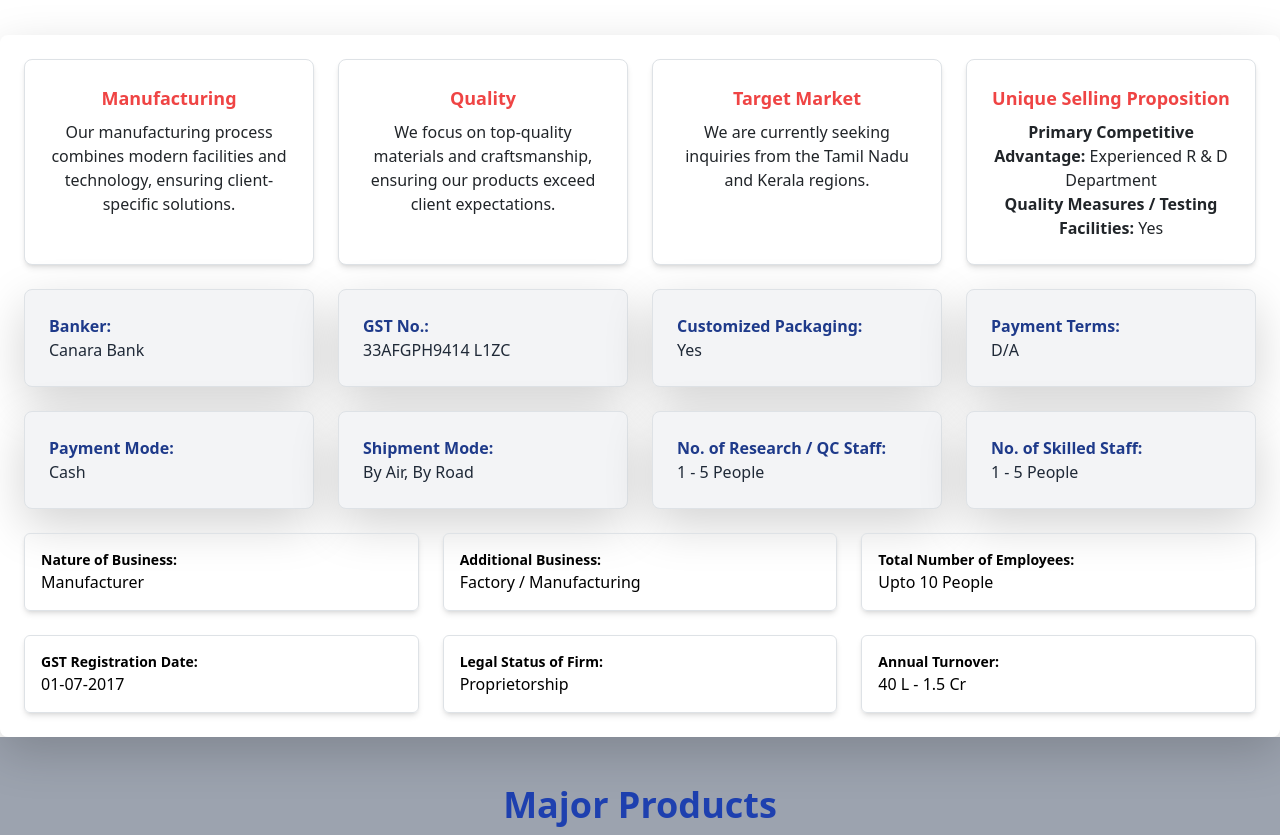
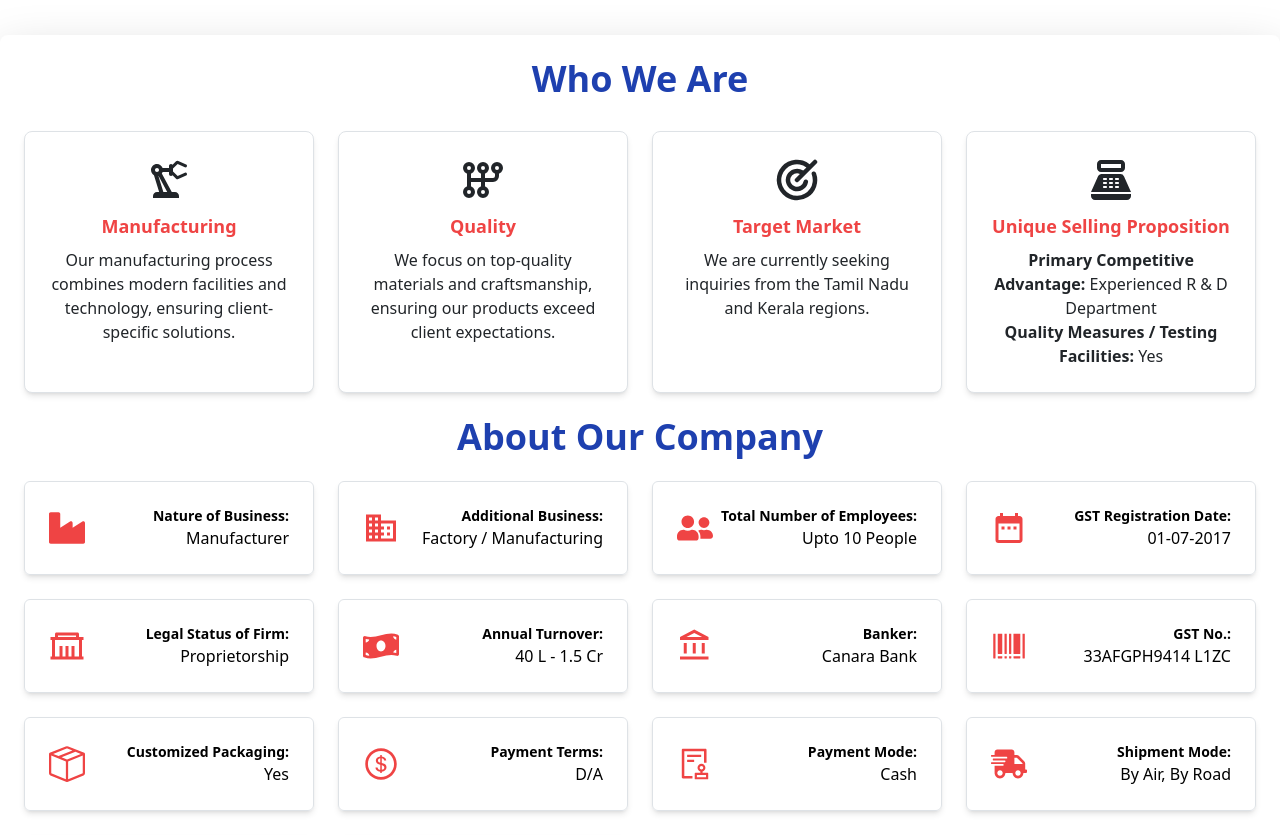
Before and after one commit to Dilipkumar750/Universe_Board, a React (Vite) app in the folder frontend/: page / in a window 1280 px wide. Shown: the part 1920-2755 px from the top of the page. Built offline with nearby package versions, Linux system fonts and the light colour scheme.

Commit message:
completed

```diff
--- a/frontend/src/Components/AboutComponent/About.jsx
+++ b/frontend/src/Components/AboutComponent/About.jsx
@@ -10,6 +10,7 @@ import ourTeam from "../../assets/ourTeam.jpg";
 import whyUs from "../../assets/whyUs.jpg";
 import { Link } from "react-router-dom";
 import Projectmagement from "../../assets/project.jpg"
+
 
 const products = [
   { image: imageOne, quote: "Make Every Presentation Shine – Top-Quality Projectors on Sale!" },
@@ -97,7 +98,7 @@ const About = () => {
 
 
       <div className="py-8 bg-white flex flex-col md:flex-row items-center">
-        <div className="md:w-1/2 p-4">
+        <div className="md:w-1/2 p-4" data-aos="fade-right">
           <h1 className="text-5xl font-bold mb-4 text-center md:text-left text-blue-500">
             Project Management
           </h1>
@@ -106,7 +107,7 @@ const About = () => {
           </p>
         </div>
 
-        <div className="md:w-1/2 p-4">
+        <div className="md:w-1/2 p-4" data-aos="fade-left">
           <img
             src={Projectmagement}
             alt="Project Management"
--- a/frontend/src/Components/ContactComponent/Contact.jsx
+++ b/frontend/src/Components/ContactComponent/Contact.jsx
@@ -61,7 +61,7 @@ const Contact = () => {
               Thuraiyur, Dhan Lakshmi Nagar<br />
               Tiruchirappalli - 621010, Tamil Nadu.
               <p className="mt-4 font-semibold text-black">Phone:</p>
-              <p>+8048955493</p>
+              <p>+9965085475</p>
               <p className="mt-4 font-semibold text-black">Email:</p>
               <p>info@universeeducationalvisuals.com</p>
             </div>
--- a/frontend/src/Components/HomeComponent/MainProducts.jsx
+++ b/frontend/src/Components/HomeComponent/MainProducts.jsx
@@ -38,7 +38,7 @@ const MainProducts = () => {
 
             <div className="flex justify-center p-4">
 
-              <a href='https://wa.me/8048955493'>
+              <a href='https://wa.me/9965085475'>
                 <button className="bg-green-500 text-white px-4 py-2 rounded-lg hover:bg-slate-600">
                   Chat Now..
                 </button>
--- a/frontend/src/Components/HomeComponent/Turnover.jsx
+++ b/frontend/src/Components/HomeComponent/Turnover.jsx
@@ -1,52 +1,88 @@
-import React from 'react';
+import React, { useEffect } from 'react';
+import AOS from 'aos';
+import 'aos/dist/aos.css';
+import { MdOutlinePrecisionManufacturing } from "react-icons/md";
+import { TbManualGearbox } from "react-icons/tb";
+import { PiTargetBold } from "react-icons/pi";
+import { MdOutlinePointOfSale } from "react-icons/md";
+import { FaIndustry, FaUserFriends, FaMoneyBillWave, FaShippingFast } from "react-icons/fa";
+import { MdBusiness, MdDateRange, MdOutlinePeople, MdOutlineAccountBalance } from "react-icons/md";
+import { AiOutlineAudit, AiOutlineBarcode, AiOutlineDollarCircle } from "react-icons/ai";
+import { BsGear, BsBoxSeam } from "react-icons/bs";
+import { RiGovernmentLine } from "react-icons/ri";
 
 const Turnover = () => {
-  // Company Unique Selling Proposition (USP) data
+  useEffect(() => {
+    AOS.init({ duration: 1000 });
+  }, []);
+
   const companyUSPData = [
     { label: "Primary Competitive Advantage", value: "Experienced R & D Department" },
     { label: "Quality Measures / Testing Facilities", value: "Yes" },
   ];
 
-  const statutoryProfileData = [
-    { label: "Banker", value: "Canara Bank" },
-    { label: "GST No.", value: "33AFGPH9414 L1ZC" },
-    { label: "Customized Packaging", value: "Yes" },
-    { label: "Payment Terms", value: "D/A" },
-    { label: "Payment Mode", value: "Cash" },
-    { label: "Shipment Mode", value: "By Air, By Road" },
-    { label: "No. of Research / QC Staff", value: "1 - 5 People" },
-    { label: "No. of Skilled Staff", value: "1 - 5 People" },
-  ];
-
   const companyProfileData = [
-    { label: "Nature of Business", value: "Manufacturer" },
-    { label: "Additional Business", value: "Factory / Manufacturing" },
-    { label: "Total Number of Employees", value: "Upto 10 People" },
-    { label: "GST Registration Date", value: "01-07-2017" },
-    { label: "Legal Status of Firm", value: "Proprietorship" },
-    { label: "Annual Turnover", value: "40 L - 1.5 Cr" },
+    { label: "Nature of Business", value: "Manufacturer", icon: <FaIndustry /> },
+    { label: "Additional Business", value: "Factory / Manufacturing", icon: <MdBusiness /> },
+    { label: "Total Number of Employees", value: "Upto 10 People", icon: <FaUserFriends /> },
+    { label: "GST Registration Date", value: "01-07-2017", icon: <MdDateRange /> },
+    { label: "Legal Status of Firm", value: "Proprietorship", icon: <RiGovernmentLine /> },
+    { label: "Annual Turnover", value: "40 L - 1.5 Cr", icon: <FaMoneyBillWave /> },
+    { label: "Banker", value: "Canara Bank", icon: <MdOutlineAccountBalance /> },
+    { label: "GST No.", value: "33AFGPH9414 L1ZC", icon: <AiOutlineBarcode /> },
+    { label: "Customized Packaging", value: "Yes", icon: <BsBoxSeam /> },
+    { label: "Payment Terms", value: "D/A", icon: <AiOutlineDollarCircle /> },
+    { label: "Payment Mode", value: "Cash", icon: <AiOutlineAudit /> },
+    { label: "Shipment Mode", value: "By Air, By Road", icon: <FaShippingFast /> },
+    { label: "No. of Research / QC Staff", value: "1 - 5 People", icon: <MdOutlinePeople /> },
+    { label: "No. of Skilled Staff", value: "1 - 5 People", icon: <BsGear /> },
   ];
 
   return (
     <div className="relative z-10 p-6 space-y-6 bg-white shadow-lg rounded-lg bg-opacity-80">
-      {/* Manufacturing, Quality, and Target Market Cards */}
+      <h2 className="text-4xl font-bold mb-8 text-center text-blue-800" data-aos="fade-up">Who We Are</h2>
+
       <div className="grid grid-cols-1 md:grid-cols-4 gap-4">
-        <div className="shadow-md bg-white border border-gray-300 p-6 rounded-lg text-center">
+        <div
+          className="shadow-md bg-white border border-gray-300 p-6 rounded-lg text-center"
+          data-aos="fade-right"
+        >
+          <div className="flex justify-center items-center mb-2 text-5xl text-black-500">
+            <MdOutlinePrecisionManufacturing />
+          </div>
           <h3 className="text-lg font-semibold text-red-500 mb-2">Manufacturing</h3>
           <p>Our manufacturing process combines modern facilities and technology, ensuring client-specific solutions.</p>
         </div>
 
-        <div className="shadow-md bg-white border border-gray-300 p-6 rounded-lg text-center">
+        <div
+          className="shadow-md bg-white border border-gray-300 p-6 rounded-lg text-center"
+          data-aos="fade-up"
+        >
+          <div className="flex justify-center items-center mb-2 text-5xl text-black-500">
+            <TbManualGearbox />
+          </div>
           <h3 className="text-lg font-semibold text-red-500 mb-2">Quality</h3>
           <p>We focus on top-quality materials and craftsmanship, ensuring our products exceed client expectations.</p>
         </div>
 
-        <div className="shadow-md bg-white border border-gray-300 p-6 rounded-lg text-center">
+        <div
+          className="shadow-md bg-white border border-gray-300 p-6 rounded-lg text-center"
+          data-aos="fade-down"
+        >
+          <div className="flex justify-center items-center mb-2 text-5xl text-black-500">
+            <PiTargetBold />
+          </div>
           <h3 className="text-lg font-semibold text-red-500 mb-2">Target Market</h3>
           <p>We are currently seeking inquiries from the Tamil Nadu and Kerala regions.</p>
         </div>
-      {/* Unique Selling Proposition Card */}
-      <div className="shadow-md bg-white border border-gray-300 p-6 rounded-lg text-center">
+
+        <div
+          className="shadow-md bg-white border border-gray-300 p-6 rounded-lg text-center"
+          data-aos="fade-left"
+        >
+          <div className="flex justify-center items-center mb-2 text-5xl text-black-500">
+            <MdOutlinePointOfSale />
+          </div>
           <h3 className="text-lg font-semibold text-red-500 mb-2">Unique Selling Proposition</h3>
           {companyUSPData.map((item, index) => (
             <p key={index}>
@@ -55,33 +91,25 @@ const Turnover = () => {
           ))}
         </div>
       </div>
+      <h2 className="text-4xl font-bold mb-8 text-center text-blue-800" data-aos="fade-up">About Our Company</h2>
 
-
-      {/* Statutory Profile */}
-      <div className="grid grid-cols-1 md:grid-cols-4 gap-4">
-        {statutoryProfileData.map((item, index) => (
+      <div className="grid grid-cols-1 md:grid-cols-2 lg:grid-cols-3 xl:grid-cols-4 gap-4">
+        {companyProfileData.map((item, index) => (
           <div
             key={index}
-            className="p-4 rounded-lg shadow-lg border border-gray-300 bg-gray-100 hover:bg-blue-100 hover:scale-105 transition-transform duration-300 ease-in-out"
+            className="p-6 rounded shadow-md border text-black flex items-center"
+            data-aos="zoom-in"
           >
-            <p className="font-semibold text-blue-900 text-left">{item.label}:</p>
-            <p className="text-gray-800">{item.value}</p>
+            <div className="text-4xl text-red-500">{item.icon}</div>
+            <div className="flex flex-col ml-auto text-right">
+              <p className="font-bold text-sm">{item.label}:</p>
+              <p>{item.value}</p>
+            </div>
           </div>
         ))}
       </div>
 
-      {/* Company Profile */}
-      <div className="grid grid-cols-1 md:grid-cols-3 gap-4">
-        {companyProfileData.map((item, index) => (
-          <div
-            key={index}
-            className={`p-3 rounded shadow-md border text-black`}
-          >
-            <p className="font-bold text-sm">{item.label}:</p>
-            <p>{item.value}</p>
-          </div>
-        ))}
-      </div>
+
     </div>
   );
 };
--- a/frontend/src/Pages/Footer/Footer.jsx
+++ b/frontend/src/Pages/Footer/Footer.jsx
@@ -39,7 +39,7 @@ const ColorFoot = () => (
           </li>
           <li>
             <a
-              href="https://wa.me/8048955493"
+              href="https://wa.me/9965085475"
               aria-label="WhatsApp"
               className="text-white text-2xl hover:bg-gray-300">
               <FaWhatsapp />
@@ -157,9 +157,9 @@ const ColorFoot = () => (
           </li>
           <li>
             <a
-              href="tel:8048955493"
+              href="tel:9965085475"
               className="text-white hover:text-green-300 text-sm">
-              8048955493
+              9965085475
             </a>
           </li>
         </ul>
--- a/frontend/src/Pages/Navbar/TopHeader.jsx
+++ b/frontend/src/Pages/Navbar/TopHeader.jsx
@@ -17,8 +17,8 @@ function TopHeader() {
 
       <div className="d-flex align-items-center mb-2 mb-md-0 ms-md-3 gap-2">
       <FaPhoneAlt />
-        <a href="tel:8048955493" className="text-white">
-           8048955493
+        <a href="tel:9965085475" className="text-white">
+           9965085475
         </a>
       </div>
 
```
Also changed, not shown: 2 other files (tests, documents, lock files or other folders). Lines whose indentation alone changed are shown as unchanged.
